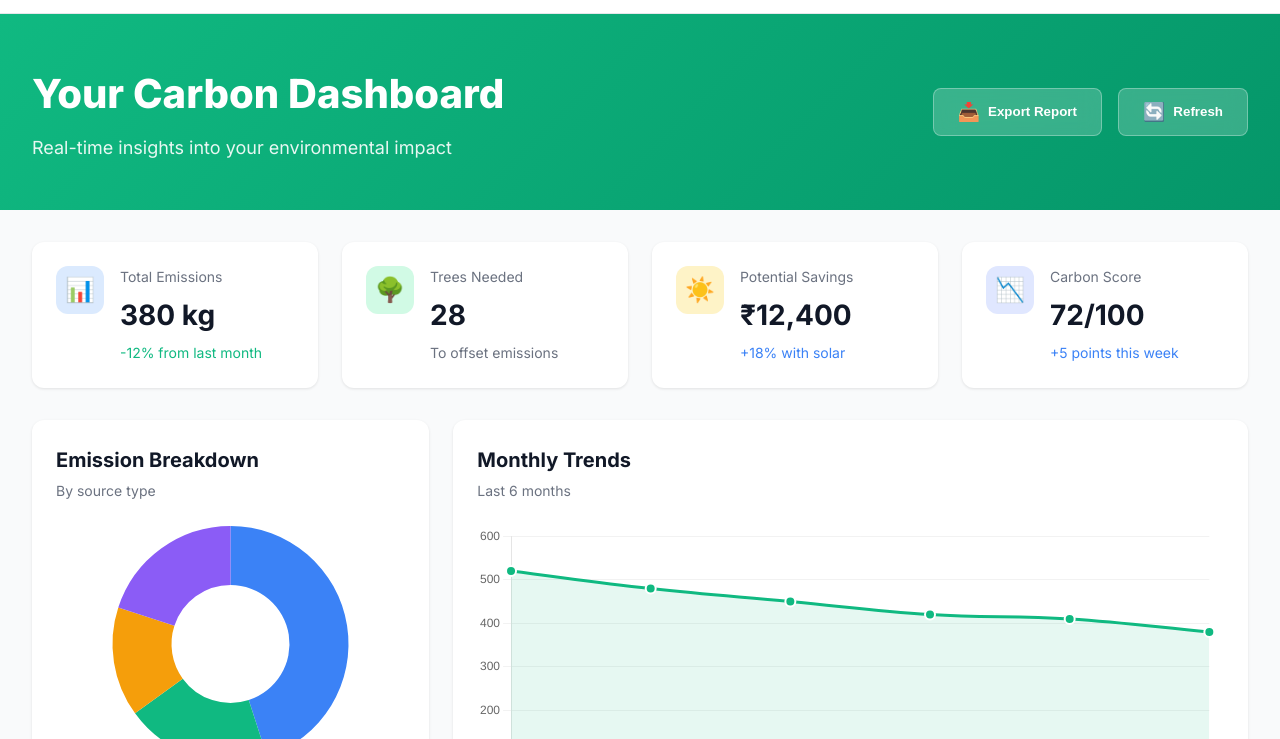
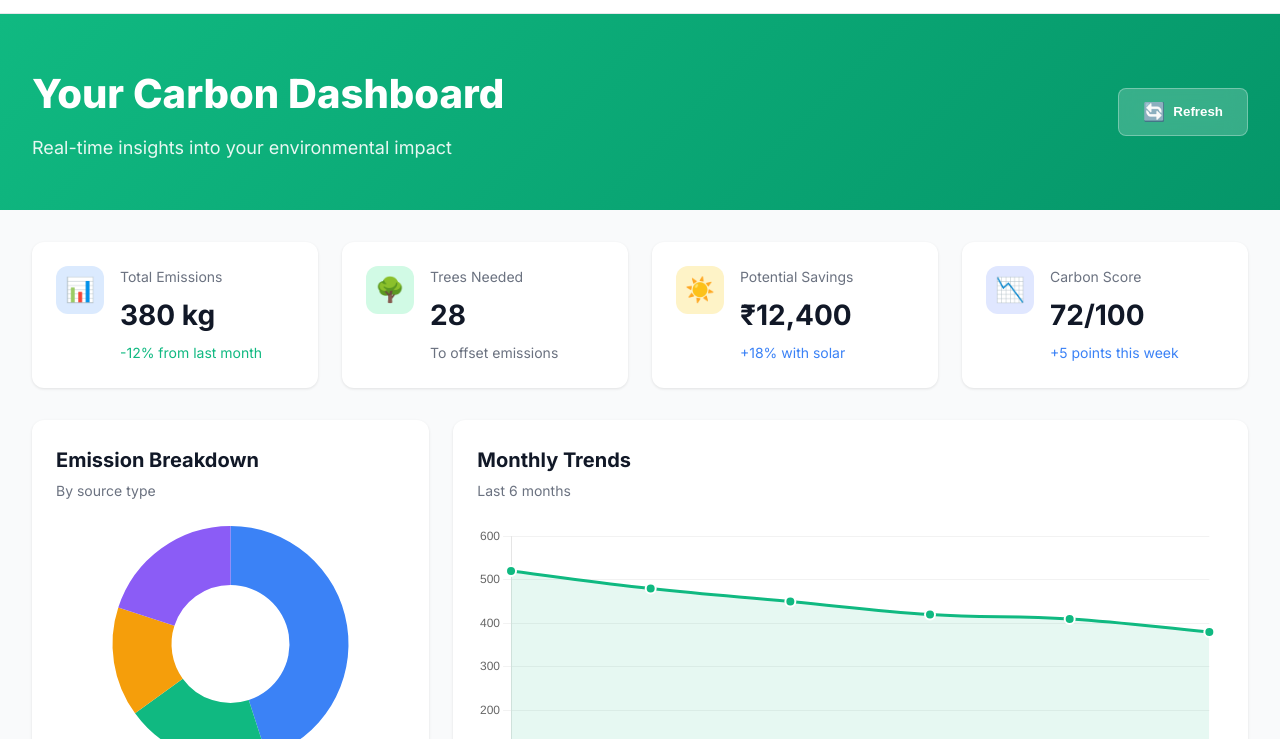
Before and after one commit to ShettyBro/GreenTrack-India, a website: page public/dashboard.html in a window 1280 px wide. Shown: the part 61-800 px from the top of the page. Drawn offline with nearby package versions, Linux system fonts and the light colour scheme; no server answers.

Commit message:
test done !

```diff
--- a/public/dashboard.html
+++ b/public/dashboard.html
@@ -33,10 +33,7 @@
                 <p class="dash-header-subtitle">Real-time insights into your environmental impact</p>
             </div>
             <div class="dash-header-actions">
-                <button class="dash-btn-export" onclick="dashExportData()">
-                    <span class="dash-btn-icon">📥</span>
-                    Export Report
-                </button>
+
                 <button class="dash-btn-refresh" onclick="dashRefreshData()">
                     <span class="dash-btn-icon">🔄</span>
                     Refresh
```
